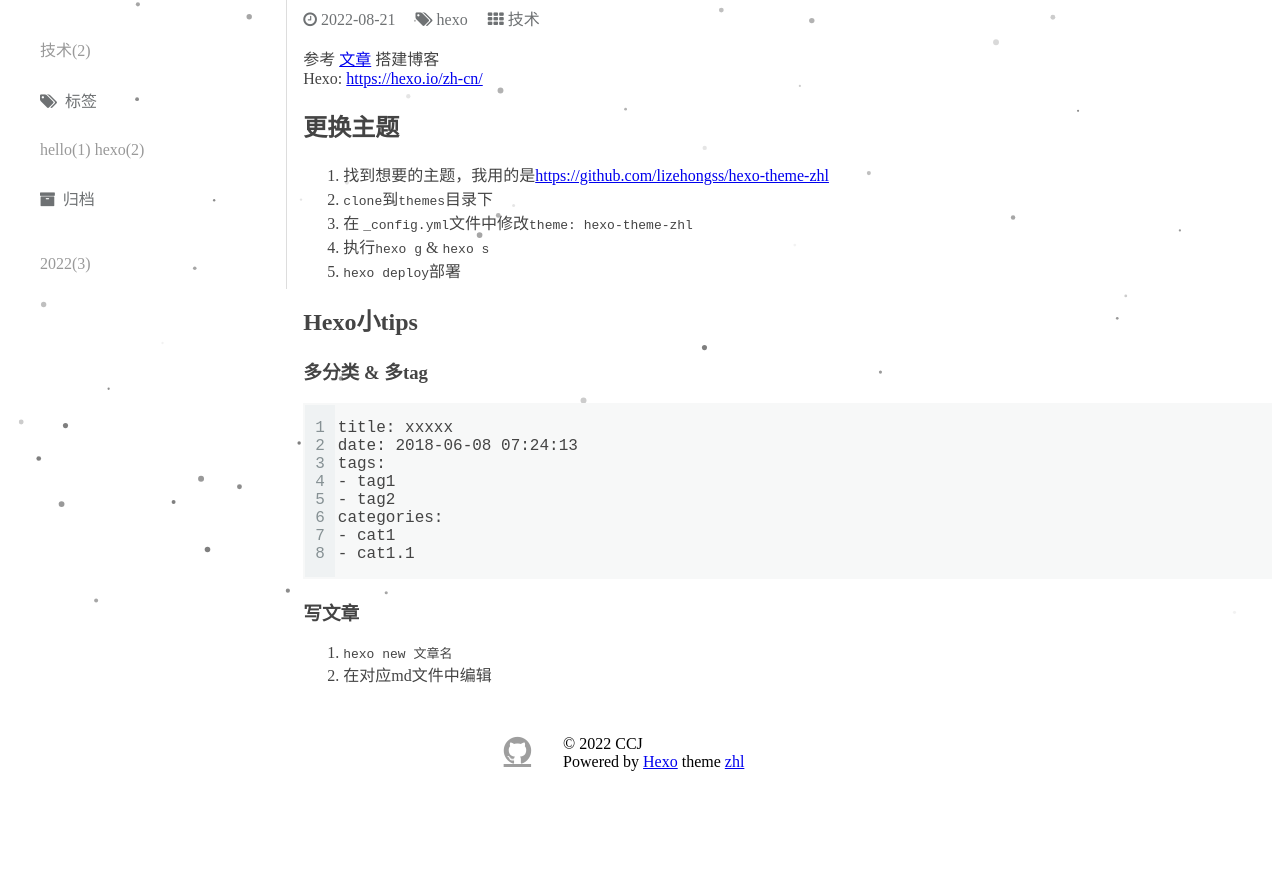
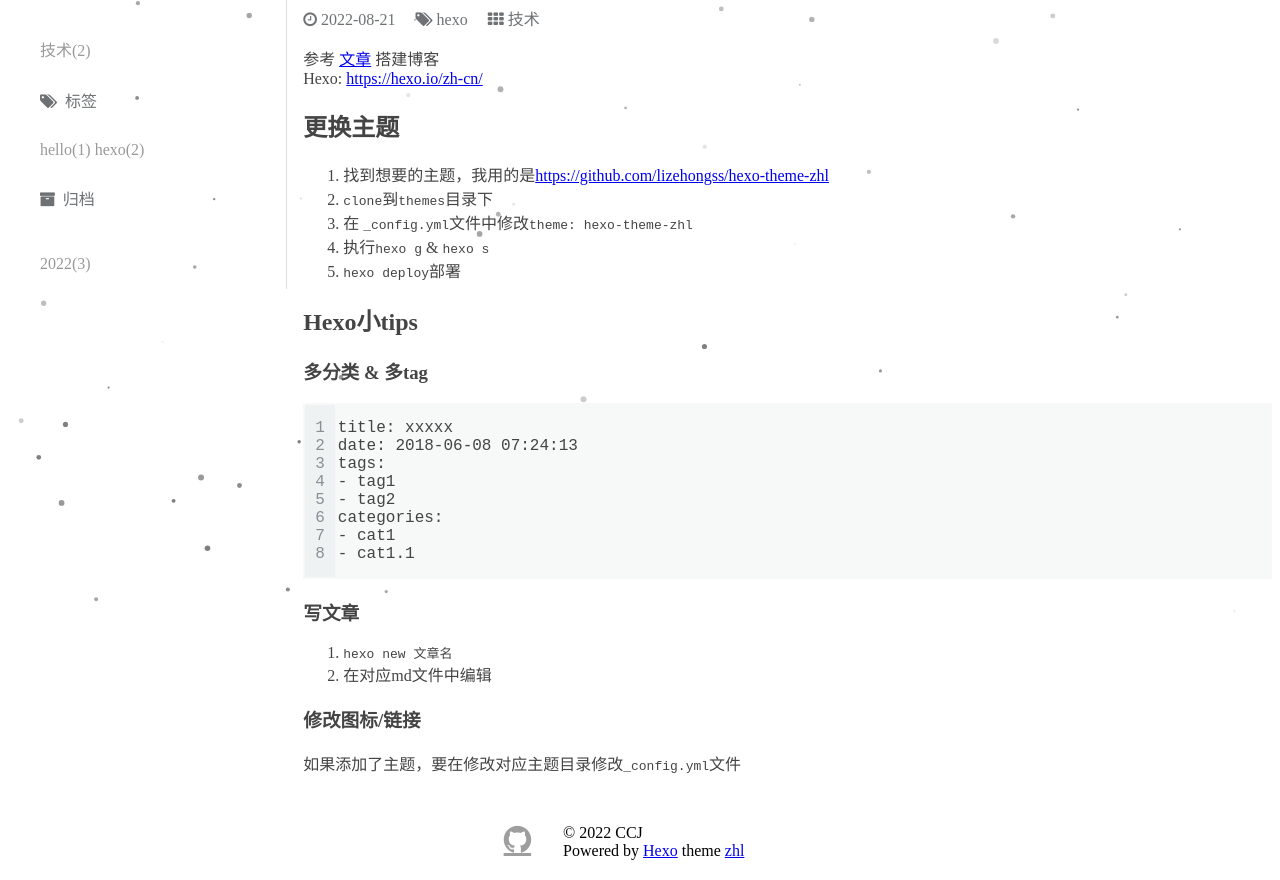
Before and after one commit to timeCCJ/timeccj.github.io, a plain HTML site: page 2022/08/Github-Hexo搭建Blog/index.html in a window 1280 px wide. Shown: the part 180-1060 px from the top of the page. Before the commit the page ends 971 px from the top, so only its background shows below. Drawn offline with nearby package versions, Linux system fonts and the light colour scheme.

Commit message:
Site updated: 2022-08-21 15:49:41

```diff
--- a/2022/08/Github-Hexo搭建Blog/index.html
+++ b/2022/08/Github-Hexo搭建Blog/index.html
@@ -119,6 +119,7 @@
 <li><code>hexo new 文章名</code></li>
 <li>在对应md文件中编辑</li>
 </ol>
+<h3 id="修改图标-x2F-链接"><a href="#修改图标-x2F-链接" class="headerlink" title="修改图标&#x2F;链接"></a>修改图标&#x2F;链接</h3><p>如果添加了主题，要在修改对应主题目录修改<code>_config.yml</code>文件</p>
 
 	</div>
 </article>
```
